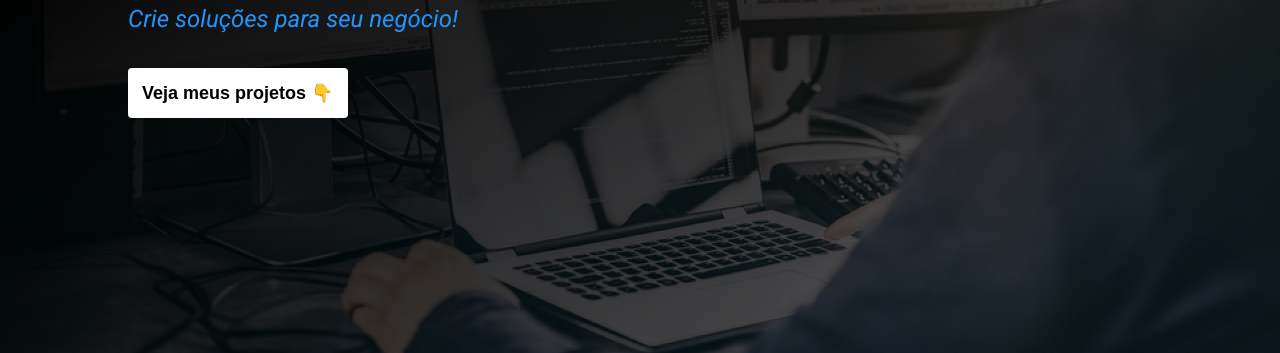
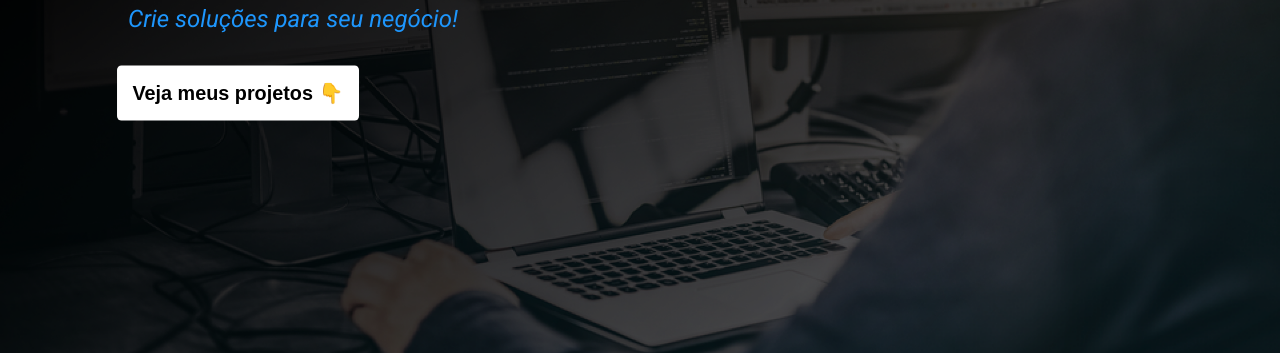
Before and after one commit to PedroLung/portfolio, a plain HTML site: page index.html in a window 1280 px wide. In both pictures the pointer is over the button "Veja meus projetos 👇". Shown: the part 447-800 px from the top of the page. Drawn offline with Linux system fonts and the light colour scheme.

Commit message:
style: animar o botao

```diff
--- a/style.css
+++ b/style.css
@@ -72,6 +72,11 @@ body{
   border-radius: 4px;
   font-size: 18px;
   font-weight: bold;
+  transition: 0.9s;
+}
+
+.call-to-action:hover{
+  transform: scale(1.1);
 }
 
 .main a{
```
